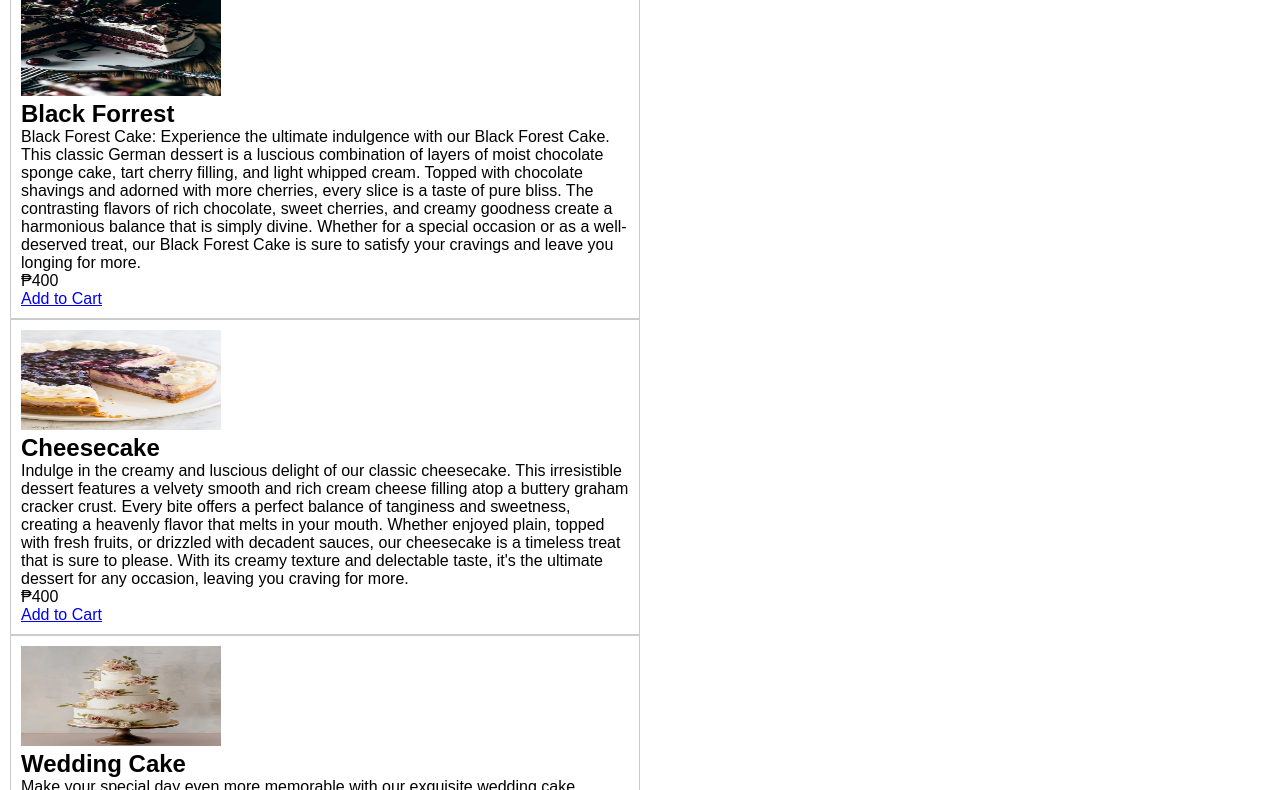
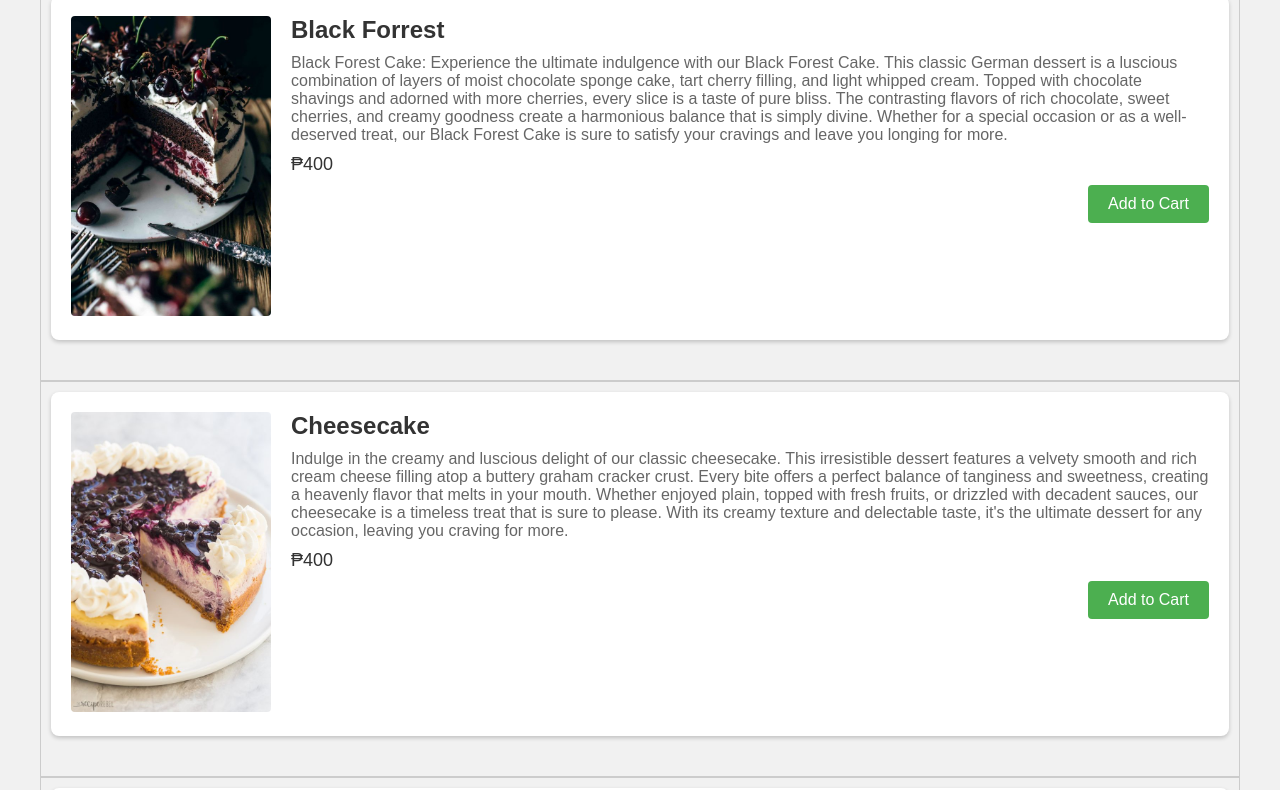
Before and after one commit to mlpastries/mlpastries, a plain HTML site: page cake.html in a window 1280 px wide. Shown: the part 314-1104 px from the top of the page. Drawn offline with Linux system fonts and the light colour scheme.

Commit message:
Update cake.css

```diff
--- a/cake.css
+++ b/cake.css
@@ -2,9 +2,6 @@
   margin: 0;
   padding: 0;
   box-sizing: border-box;
-  }
-  body{
-    padding: 10px;
 }
 .headercss{
   background-color: orange;
@@ -56,16 +53,10 @@
 display: block;
 border: 1px solid #ccc;
 padding: 10px;
-    width: 50%;
 transition: transform 0.3s;
 }
-  #category-filter{
-    margin-bottom: 10px;
-  }
-  img {
-    width: 200px;
-    height:100px;
-    }
+
+
 
 .buy-button {
 position: absolute;
@@ -99,7 +90,81 @@
 text-decoration: none;
 color: black;
 }
+body {
+font-family: Arial, sans-serif;
+margin: 0;
+padding: 20px;
+background-color: #f1f1f1;
+}
 
+.container {
+max-width: 1200px;
+margin: 0 auto;
+}
+
+h1 {
+text-align: center;
+color: #333;
+}
+
+.product {
+display: flex;
+margin-bottom: 30px;
+background-color: #fff;
+padding: 20px;
+border-radius: 8px;
+box-shadow: 0 2px 4px rgba(0, 0, 0, 0.2);
+}
+
+.product-image {
+flex: 0 0 200px;
+margin-right: 20px;
+}
+
+.product-image img {
+width: 100%;
+border-radius: 4px;
+}
+
+.product-details {
+flex: 1;
+}
+
+.product-title {
+font-size: 24px;
+color: #333;
+margin-bottom: 10px;
+}
+
+.product-description {
+color: #666;
+margin-bottom: 10px;
+}
+
+.product-price {
+font-size: 18px;
+color: #333;
+margin-bottom: 10px;
+}
+
+.product-action {
+text-align: right;
+}
+
+.product-action a {
+display: inline-block;
+background-color: #4CAF50;
+color: white;
+padding: 10px 20px;
+border: none;
+border-radius: 4px;
+text-decoration: none;
+font-size: 16px;
+}
+
+.product-action a:hover {
+background-color: #45a049;
+}
 footer {
 background-color: #ffffff;
 color: #000000;
@@ -121,6 +186,7 @@
 margin-bottom: 10px;
 }
 
+
 p.footer {
 margin-bottom: 10px;
 }
```
Lines whose indentation alone changed are shown as unchanged.
